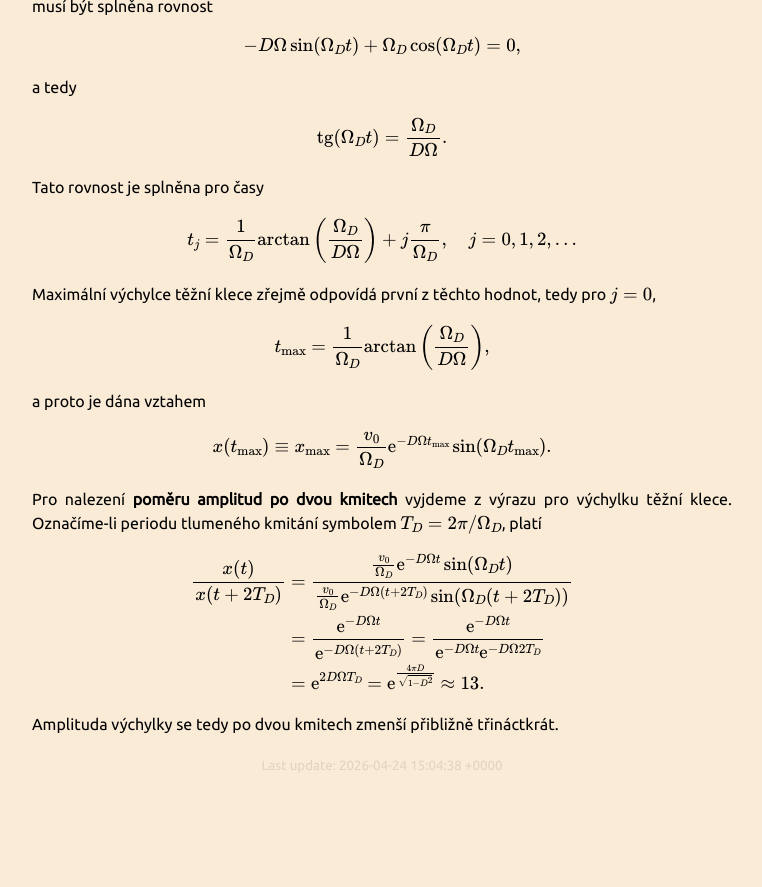
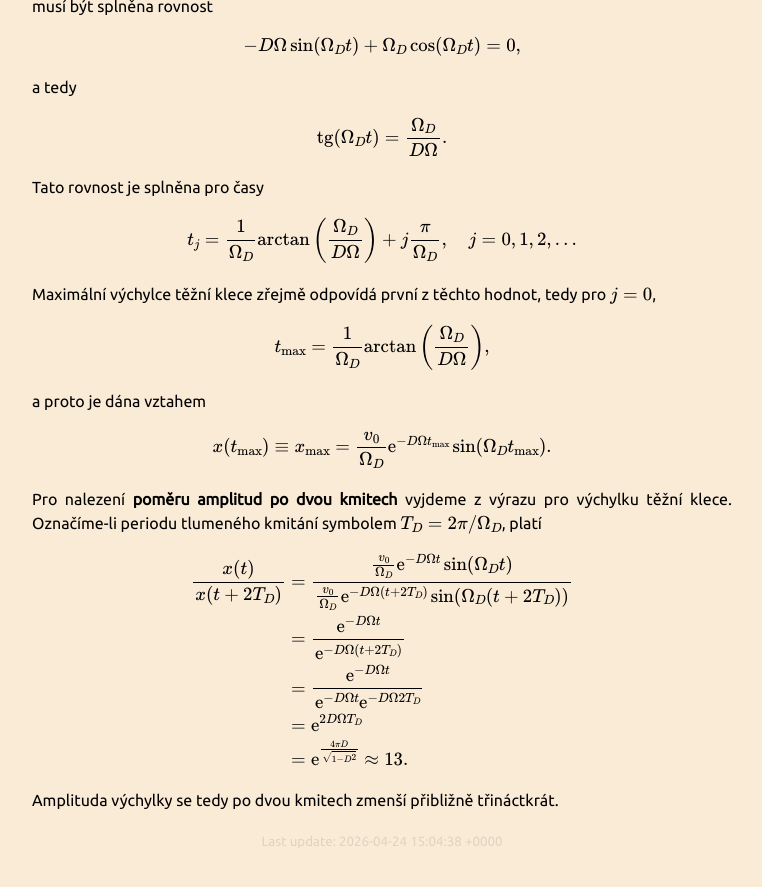
Before and after one commit to levyto/levyto.github.io, a Jekyll site: the page built from pages/teaching/D_cv12.md, in a window 1280 px wide and 900 px high, scrolled down 2760 px. Shown: the top 887 px of the window, without its empty margins (258-1020 px from the left). Built offline with Jekyll 4.4.1, drawn with Linux system fonts in a browser that asks for light colours; nearby versions of some CDN libraries; a style sheet for code colours, icons or effects is not loaded; before the commit the page ends 3584 px from its top, so only the background shows below that.

Commit message:
Cosmetics in D_cv12

```diff
--- a/pages/teaching/D_cv12.md
+++ b/pages/teaching/D_cv12.md
@@ -145,11 +145,11 @@ $$
   \frac{x(t)}{x(t + 2T_D)} &= \frac{ \frac{ v_0 }{ \Omega_D } \mathrm{e}^{-D\Omega t} \sin (\Omega_D t) }
                                    { \frac{ v_0 }{ \Omega_D } \mathrm{e}^{-D\Omega (t + 2T_D)} \sin (\Omega_D (t + 2T_D)) } \\
                            &= \frac{ \mathrm{e}^{-D\Omega t} }
-                                   { \mathrm{e}^{-D\Omega (t + 2T_D)} }
-                            = \frac{ \mathrm{e}^{-D\Omega t} }
+                                   { \mathrm{e}^{-D\Omega (t + 2T_D)} } \\
+                           &= \frac{ \mathrm{e}^{-D\Omega t} }
                                    { \mathrm{e}^{-D\Omega t } \mathrm{e}^{-D\Omega 2T_D}} \\
-                           &= \mathrm{e}^{2D\Omega T_D}
-                            = \mathrm{e}^{\frac{4 \pi D}{\sqrt{1 - D^2}}} \approx 13.
+                           &= \mathrm{e}^{2D\Omega T_D} \\
+                           &= \mathrm{e}^{\frac{4 \pi D}{\sqrt{1 - D^2}}} \approx 13.
 \end{aligned}
 $$
 
```
Also changed, not shown: README.md.
